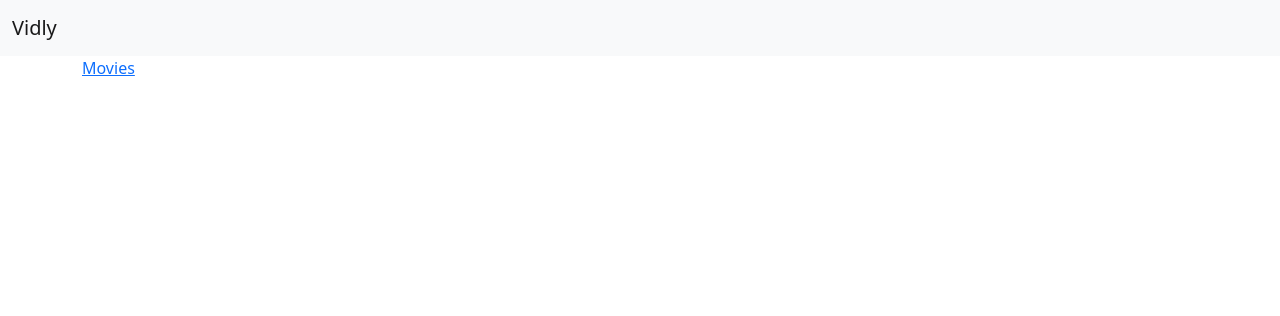
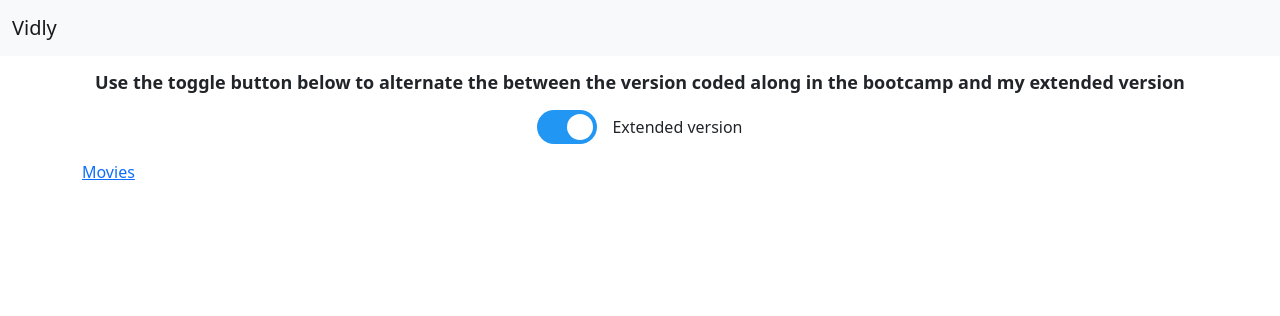
Before and after one commit to Leandro-GomesSilva/Python-Video-Rental-Application-with-Django, a Django app: page / in a window 1280 px wide. Before the commit the part shown is almost empty. Shown: the top 316 px of the page. Run offline with Django 3.2, Linux system fonts and the light colour scheme.

Commit message:
Custom CSS and Toggle Button
Added custom CSS file and toggle button (HTML and JavaScript)

```diff
--- /dev/null
+++ b/static/styles.css
@@ -0,0 +1,72 @@
+/* The switch - the box around the slider */
+.switch {
+  position: relative;
+  display: inline-block;
+  width: 60px;
+  height: 34px;
+}
+
+/* Hide default HTML checkbox */
+.switch input {
+  opacity: 0;
+  width: 0;
+  height: 0;
+}
+
+/* The slider */
+.slider {
+  position: absolute;
+  cursor: pointer;
+  top: 0;
+  left: 0;
+  right: 0;
+  bottom: 0;
+  background-color: rgb(204, 204, 204);
+  -webkit-transition: 0.4s;
+  transition: 0.4s;
+}
+
+.slider:before {
+  position: absolute;
+  content: "";
+  height: 26px;
+  width: 26px;
+  left: 4px;
+  bottom: 4px;
+  background-color: white;
+  -webkit-transition: 0.4s;
+  transition: 0.4s;
+}
+
+input:checked + .slider {
+  background-color: #2196f3;
+}
+
+input:focus + .slider {
+  box-shadow: 0 0 1px #2196f3;
+}
+
+input:checked + .slider:before {
+  -webkit-transform: translateX(26px);
+  -ms-transform: translateX(26px);
+  transform: translateX(26px);
+}
+
+/* Rounded sliders */
+.slider.round {
+  border-radius: 34px;
+}
+
+.slider.round:before {
+  border-radius: 50%;
+}
+
+label ~ span {
+  margin-left: 15px;
+}
+
+h2 {
+  font-size: 18px;
+  font-weight: bold;
+  text-align: center;
+}
--- a/templates/base.html
+++ b/templates/base.html
@@ -13,6 +13,10 @@
       crossorigin="anonymous"
     />
 
+    <!-- Custom CSS file -->
+    {% load static %}
+    <link rel="stylesheet" href="{% static 'styles.css' %}">
+
     <title>Vidly!</title>
   </head>
   <body>
@@ -21,6 +25,21 @@
         <a class="navbar-brand" href="#">Vidly</a>
       </div>
     </nav>
+
+    <!-- Toggle switch -->
+    <div class="container my-3">
+      <section>
+        <h2>Use the toggle button below to alternate the between the version coded along in the bootcamp and my extended version</h2>
+        <div class ="d-flex justify-content-center align-items-center my-3">
+          <label class="switch">
+            <input type="checkbox" checked>
+            <div class="slider round"></div>
+          </label>
+          <span>Extended version</span>
+        </div>
+      </section>
+    </div>
+
 
     <main class="container">
       <!-- Block content -->
@@ -42,5 +61,13 @@
     <script src="https://cdn.jsdelivr.net/npm/@popperjs/core@2.10.2/dist/umd/popper.min.js" integrity="sha384-7+zCNj/IqJ95wo16oMtfsKbZ9ccEh31eOz1HGyDuCQ6wgnyJNSYdrPa03rtR1zdB" crossorigin="anonymous"></script>
     <script src="https://cdn.jsdelivr.net/npm/bootstrap@5.1.3/dist/js/bootstrap.min.js" integrity="sha384-QJHtvGhmr9XOIpI6YVutG+2QOK9T+ZnN4kzFN1RtK3zEFEIsxhlmWl5/YESvpZ13" crossorigin="anonymous"></script>
     -->
+
+    <script>
+      input = document.getElementsByTagName("input");
+      toggleButtonDescription = document.querySelector("label + span");
+      input[0].addEventListener('click', () => {
+        toggleButtonDescription.textContent === "Bootcamp version" ? toggleButtonDescription.textContent = "Extended version" : toggleButtonDescription.textContent = "Bootcamp version"
+      });
+    </script>
   </body>
 </html>
--- a/vidly/settings.py
+++ b/vidly/settings.py
@@ -120,3 +120,4 @@ USE_TZ = True
 # https://docs.djangoproject.com/en/2.1/howto/static-files/
 
 STATIC_URL = '/static/'
+STATICFILES_DIRS = [os.path.join(BASE_DIR, "static")]
```
Also changed, not shown: 3 other files.
